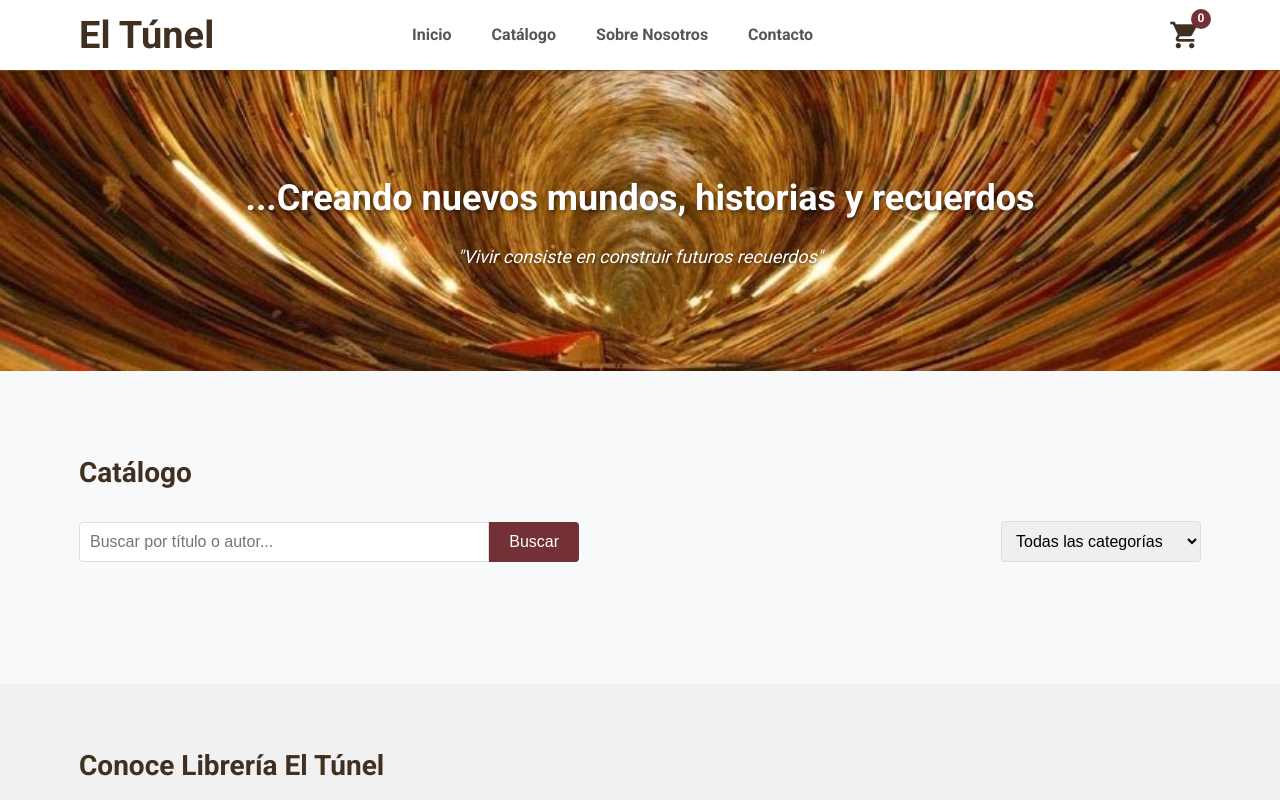
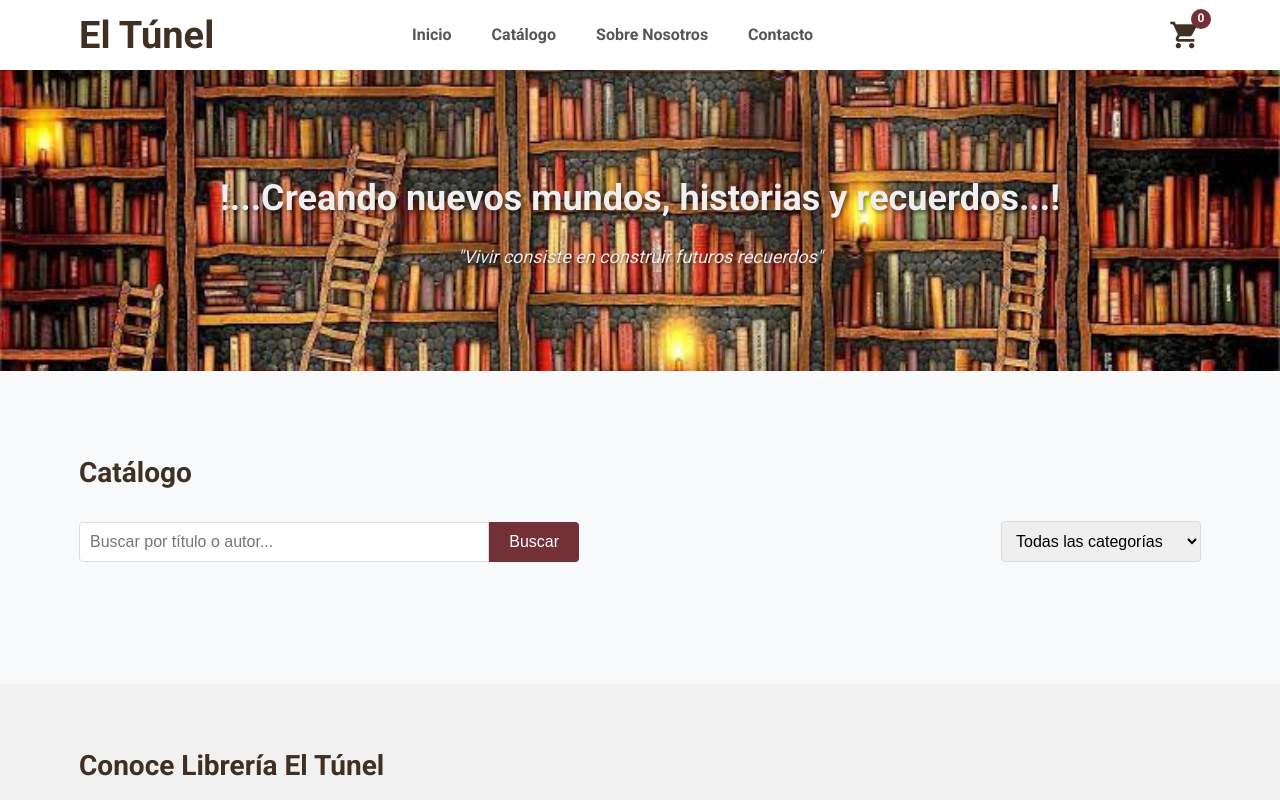
Before and after one commit to BrandonCruz923/Proyecto-Node-Final, a website: page public/index.html in a window 1280 px wide. Shown: the top 800 px of the page. Drawn offline with Linux system fonts and the light colour scheme; no server answers.

Commit message:
Faltan Ajusatar detalles

```diff
--- a/hashear.js
+++ b/hashear.js
@@ -11,8 +11,8 @@ async function actualizarPassword() {
     [hash, 'admin@eltunel.com']
   );
 
-  console.log('✅ Password actualizada correctamente');
-  console.log('🔐 Hash generado:', hash);
+  console.log('Password actualizada correctamente');
+  console.log('Hash generado:', hash);
   process.exit(0);
 }
 
--- a/public/index.html
+++ b/public/index.html
@@ -19,7 +19,7 @@
     href="https://fonts.googleapis.com/icon?family=Material+Icons">
 
   <!-- Hoja de estilos -->
-  <link rel="stylesheet" href="estilos/estilos.css">
+  <link rel="stylesheet" href="style/estilos.css">
 </head>
 
 <body>
@@ -61,11 +61,10 @@
 
   <!-- ===== CONTENIDO PRINCIPAL ===== -->
   <main>
-
     <!-- BANNER -->
     <section id="inicio" class="banner">
       <div class="contenedor">
-        <h2>...Creando nuevos mundos, historias y recuerdos</h2>
+        <h2>!...Creando nuevos mundos, historias y recuerdos...!</h2>
         <p><i>"Vivir consiste en construir futuros recuerdos"</i></p>
       </div>
     </section>
--- a/public/estilos/estilos.css
+++ b/public/style/estilos.css
@@ -128,14 +128,17 @@ nav ul li a:hover {
    BANNER / SECCIÓN INICIO
    ============================================= */
 .banner {
-  background-image: url("../img/portada-tunnel.jpg");
+  background-image: url("../img/images.jpg");
   background-color: #403022; /* Color de respaldo si no carga la imagen */
   background-size: cover;
   background-position: center;
-  color: white;
+  color: rgb(240, 238, 238);
   padding: 100px 0;
   text-align: center;
   margin-bottom: 40px;
+}
+.banner i{
+  color: rgb(245, 234, 234);
 }
 
 .banner h2 {
```
Also changed, not shown: public/carrito.html (+2 -2 lines), public/scripts/datos.js (+1 -10 lines), public/img/images.jpg (added), public/style/carrito.css (renamed from public/estilos/carrito.css).
